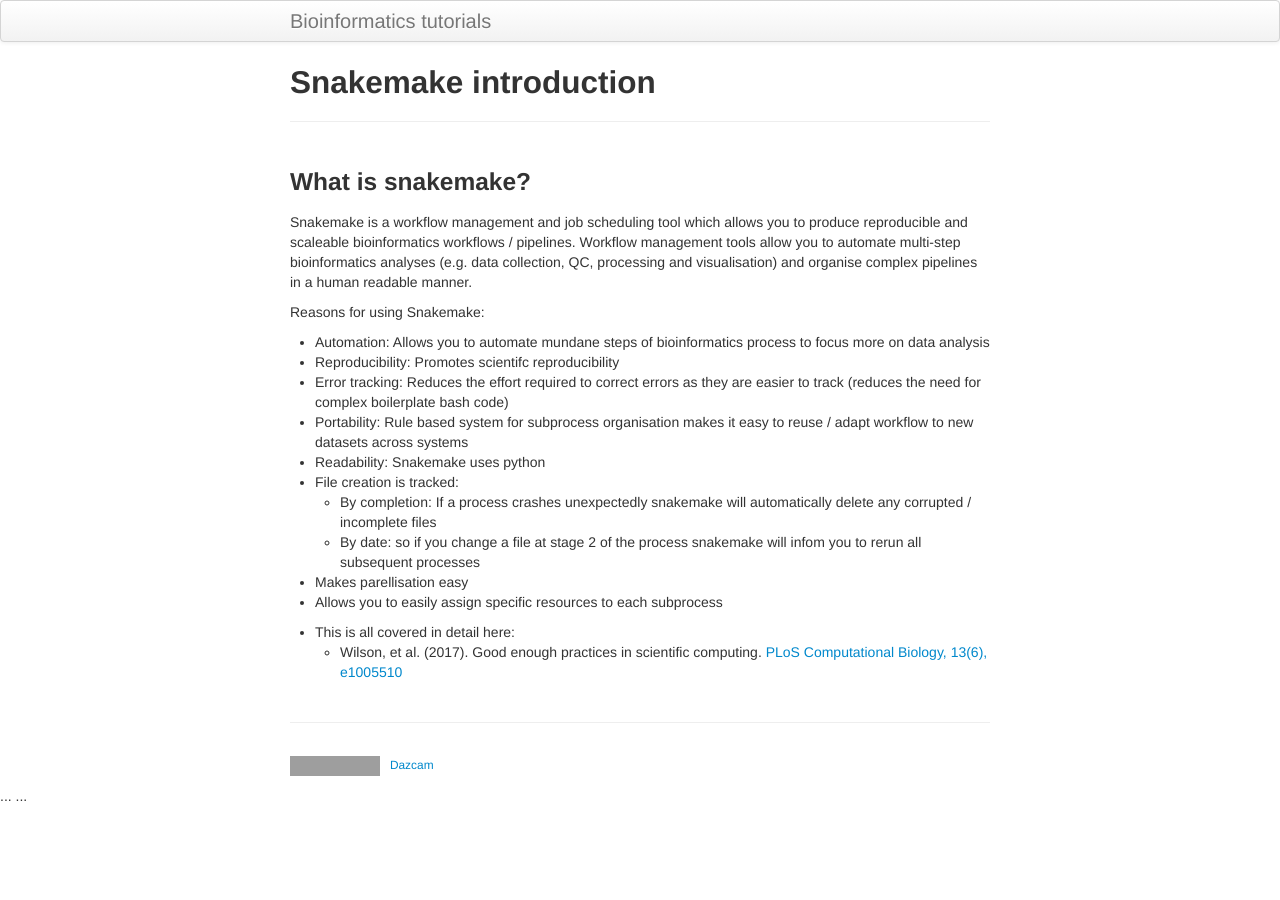
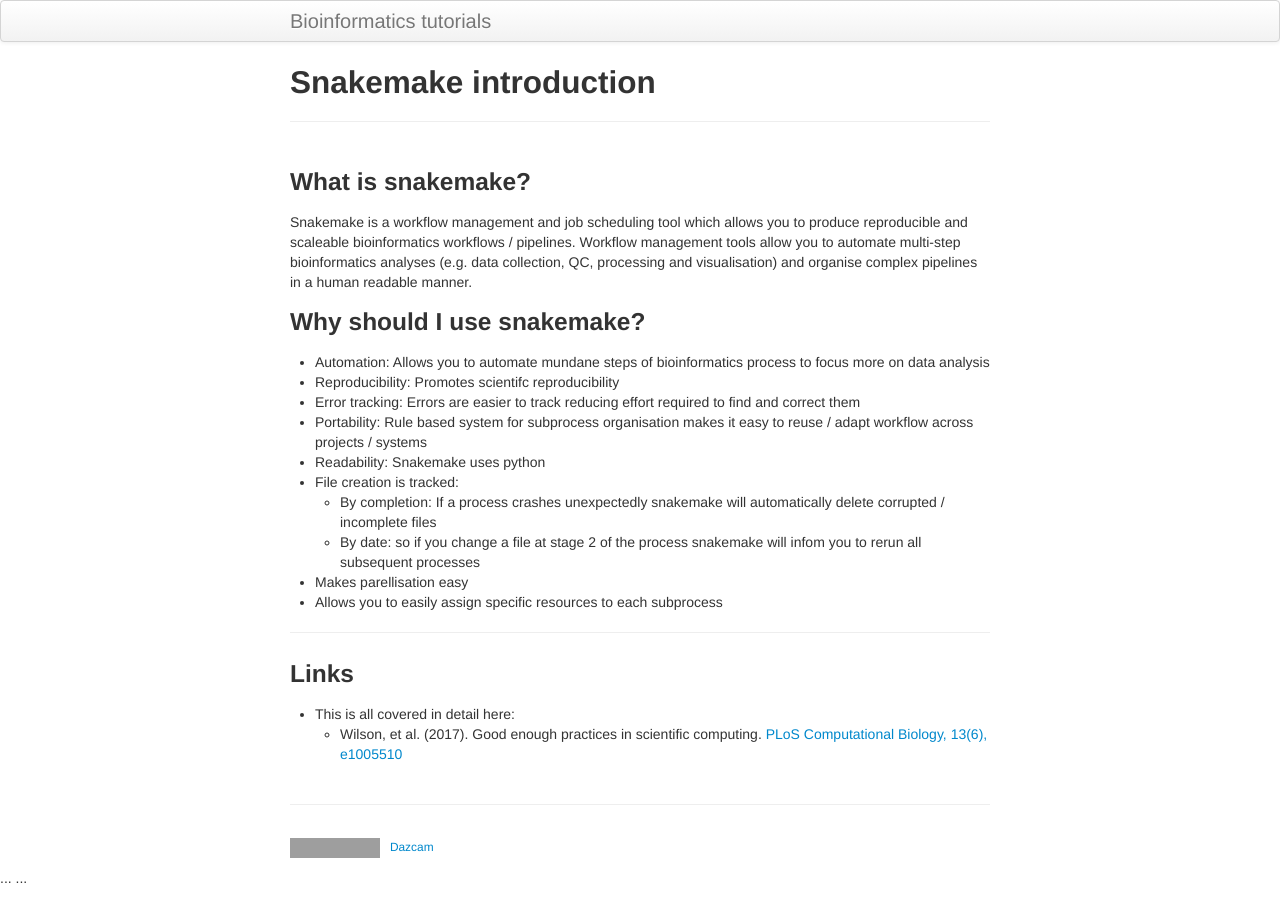
Before and after one commit to Dazcam/Bioinformatics-tutorials, a Jekyll site: the page built from pages/snakemake/snakemake_intro.md, in a window 1280 px wide. Built offline with Jekyll 4.4.1, drawn with Linux system fonts in a browser that asks for light colours; grey boxes are pictures that could not be loaded.

Commit message:
Update snakemake_intro.md

```diff
--- a/pages/snakemake/snakemake_intro.md
+++ b/pages/snakemake/snakemake_intro.md
@@ -11,19 +11,22 @@ scaleable bioinformatics workflows / pipelines. Workflow management tools allow
 bioinformatics analyses (e.g. data collection, QC, processing and visualisation) and organise complex pipelines
 in a human readable manner.
 
-Reasons for using Snakemake:
+### Why should I use snakemake?
 
 - Automation: Allows you to automate mundane steps of bioinformatics process to focus more on data analysis
 - Reproducibility: Promotes scientifc reproducibility
-- Error tracking: Reduces the effort required to correct errors as they are easier to track (reduces the need for complex boilerplate bash code)
-- Portability: Rule based system for subprocess organisation makes it easy to reuse / adapt workflow to new datasets across systems
+- Error tracking: Errors are easier to track reducing effort required to find and correct them
+- Portability: Rule based system for subprocess organisation makes it easy to reuse / adapt workflow across projects / systems
 - Readability: Snakemake uses python
 - File creation is tracked:
-    - By completion: If a process crashes unexpectedly snakemake will automatically delete any corrupted / incomplete files
+    - By completion: If a process crashes unexpectedly snakemake will automatically delete corrupted / incomplete files
     - By date: so if you change a file at stage 2 of the process snakemake will infom you to rerun all subsequent processes
 - Makes parellisation easy
 - Allows you to easily assign specific resources to each subprocess
 
+***
+
+### Links
 
 - This is all covered in detail here:
     - Wilson, et al. (2017). Good enough practices in scientific computing. [PLoS Computational Biology, 13(6), e1005510](http://doi.org/10.1371/journal.pcbi.1005510)
```
